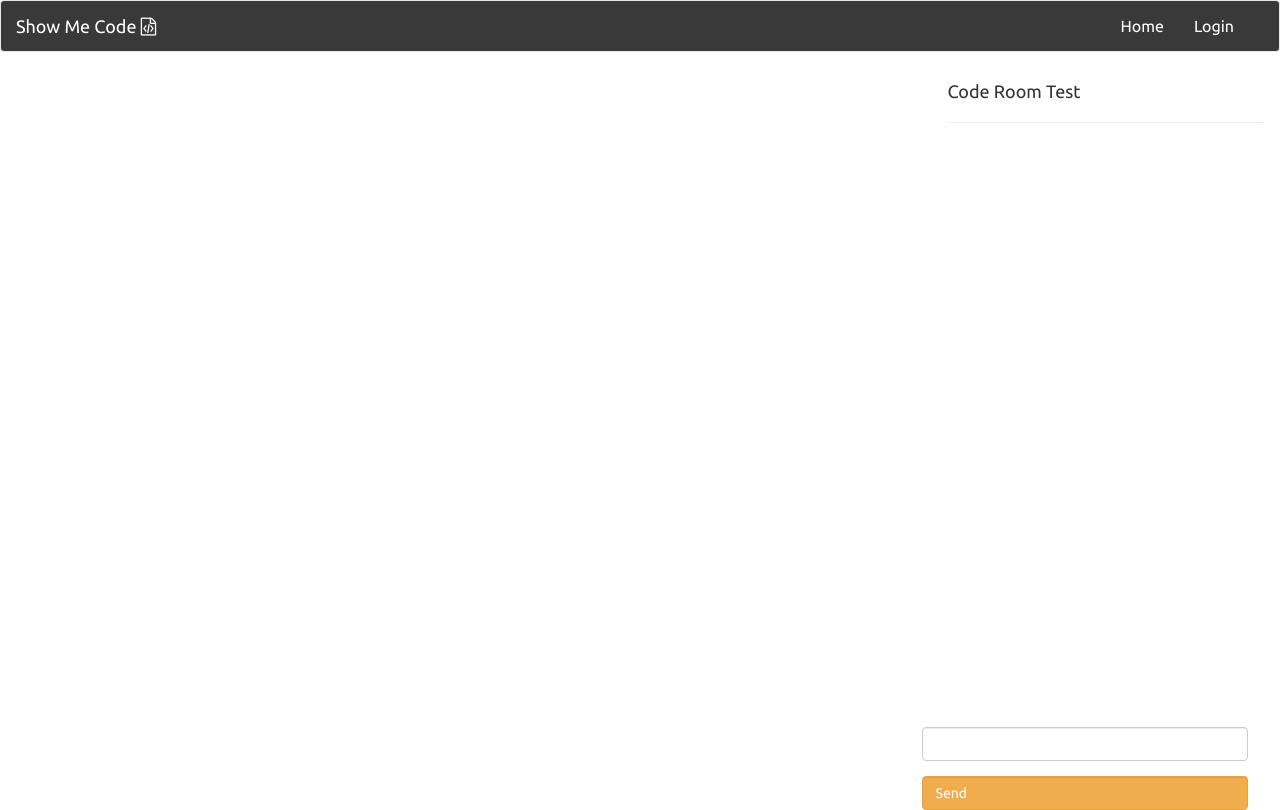
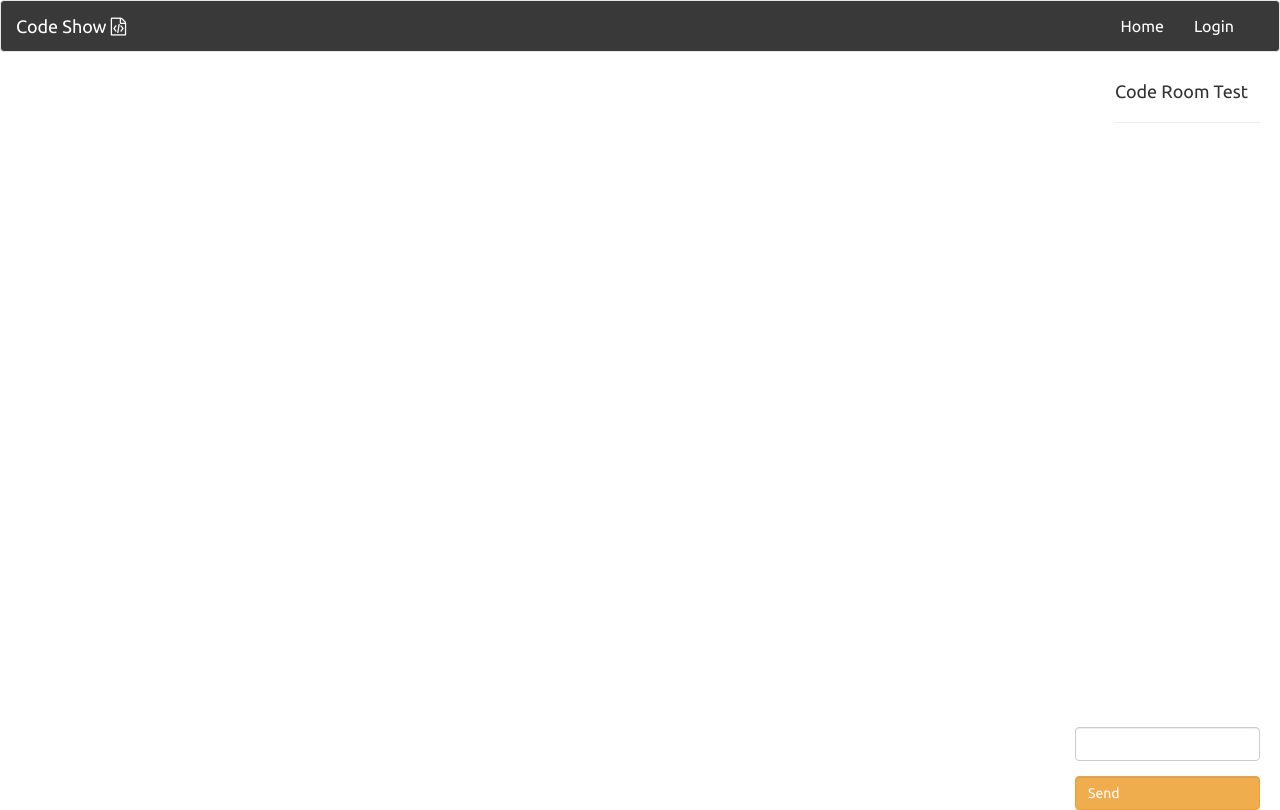
Before and after one commit to JacobTheEvans/code-show, a website: page public/views/index.html in a window 1280 px wide. Drawn offline with nearby package versions, Linux system fonts and the light colour scheme; some packages are replaced by stand-ins of ours; no server answers.

Commit message:
Fix layout to use bootstrap col

```diff
--- a/public/css/style.css
+++ b/public/css/style.css
@@ -1,3 +1,7 @@
+.wrapper {
+  margin-right: 20px;
+}
+
 .space {
   margin-top: 15px;
 }
@@ -12,9 +16,6 @@
 }
 
 .right-box {
-  margin-right: 17px;
-  height: 90vh;
-  float: right;
 }
 
 body {
--- a/public/views/index.html
+++ b/public/views/index.html
@@ -20,7 +20,7 @@
             <span class="icon-bar"></span>
             <span class="icon-bar"></span>
           </button>
-          <a class="navbar-brand" href="#/home">Show Me Code <i class="fa fa-file-code-o"></i></a>
+          <a class="navbar-brand" href="#/home">Code Show <i class="fa fa-file-code-o"></i></a>
         </div>
         <div id="navbar" class="navbar-collapse collapse navbar-right">
           <ul class="nav navbar-nav">
@@ -50,10 +50,11 @@
       </div>
     </div>
   </div>
-  <div class="wrapper">
-    <div class="right-box" ng-controller="mainController">
+  <div class="wrapper" ng-controller="mainController">
     <div class="row">
-        <div class="col-lg-12">
+      <div class="col-lg-10 col-md-10 col-sm-10">
+      </div>
+      <div class="col-lg-2 col-md-2 col-sm-2">
         <div id="mes-box" class="mes-box">
           <ul>
             <li>
@@ -66,13 +67,8 @@
             </li>
           </ul>
         </div>
-          <div class="col-lg-12">
         <input ng-model="message" class="form-control space">
-          </div>
-          <div class="col-lg-12">
         <a ng-click="sendMessage()" class="form-control btn-warning space">Send</a>
-          </div>
-        </div>
       </div>
     </div>
   </div>
```
Lines whose indentation alone changed are shown as unchanged.
